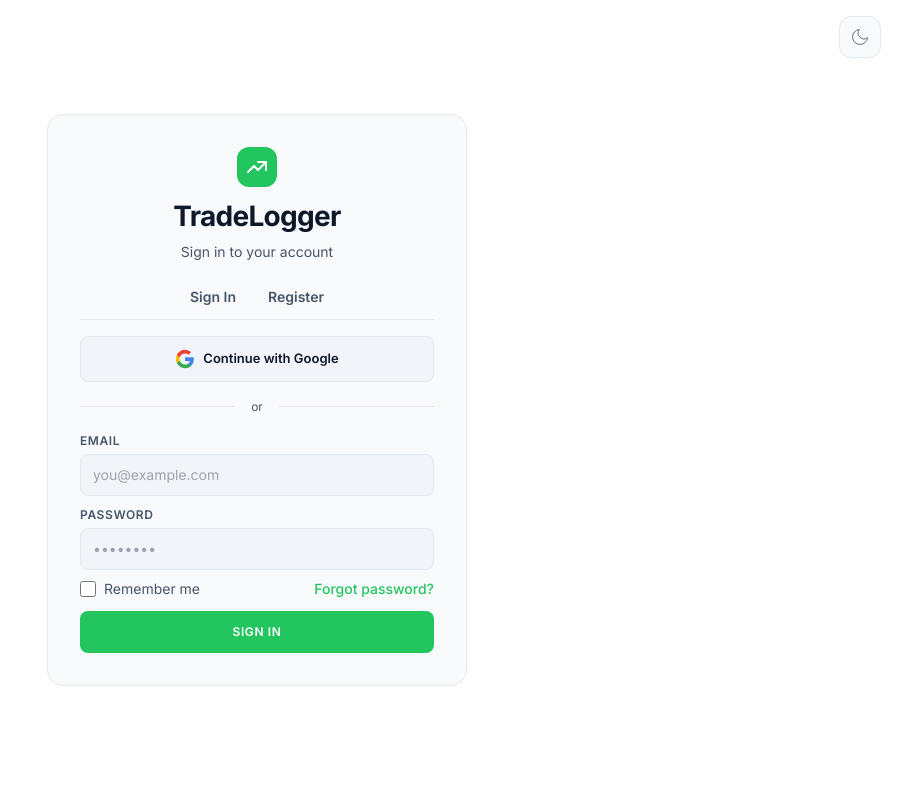
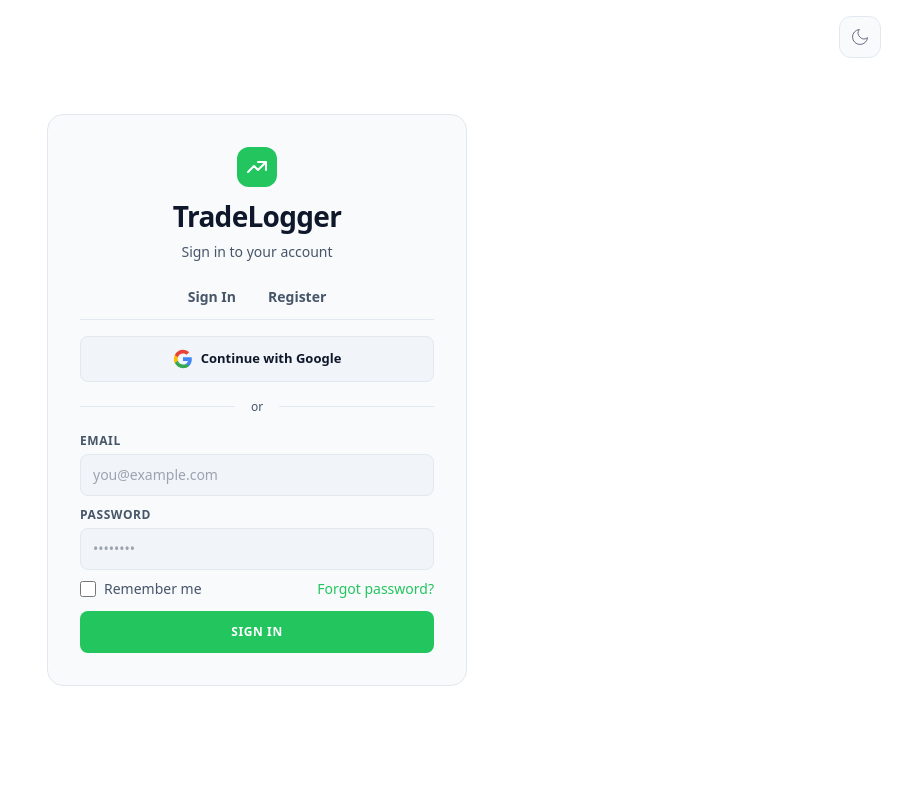
Before and after one commit to ekkemboi/TLogger, a Flask app: page /login in a window 1280 px wide. Shown: the whole page, without its empty margins (383-1280 px from the left). Run offline with Flask 3, Linux system fonts and the light colour scheme; some libraries are stand-ins or nearby versions.

Commit message:
Update font family to system font stack
Replace Inter font with system font stack:
- ui-sans-serif, system-ui, sans-serif
- Apple Color Emoji, Segoe UI Emoji
- Segoe UI Symbol, Noto Color Emoji

Remove Google Fonts dependency for faster loading

```diff
--- a/web/templates/login.html
+++ b/web/templates/login.html
@@ -4,9 +4,6 @@
     <meta charset="UTF-8">
     <meta name="viewport" content="width=device-width, initial-scale=1.0">
     <title>Login - TradeLogger</title>
-    <link rel="preconnect" href="https://fonts.googleapis.com">
-    <link rel="preconnect" href="https://fonts.gstatic.com" crossorigin>
-    <link href="https://fonts.googleapis.com/css2?family=Inter:wght@300;400;500;600;700&display=swap" rel="stylesheet">
     <script src="https://cdn.tailwindcss.com"></script>
     <script>
         tailwind.config = {
@@ -25,7 +22,7 @@
                         'border-default': 'var(--border-default)',
                     },
                     fontFamily: {
-                        'sans': ['Inter', 'sans-serif'],
+                        'sans': ['ui-sans-serif', 'system-ui', 'sans-serif', '"Apple Color Emoji"', '"Segoe UI Emoji"', '"Segoe UI Symbol"', '"Noto Color Emoji"'],
                     }
                 }
             }
@@ -57,7 +54,7 @@
         }
 
         * {
-            font-family: 'Inter', sans-serif;
+            font-family: ui-sans-serif, system-ui, sans-serif, "Apple Color Emoji", "Segoe UI Emoji", "Segoe UI Symbol", "Noto Color Emoji";
         }
 
         .active-tab {
```
Also changed, not shown: web/templates/base.html (+2 -5 lines).
